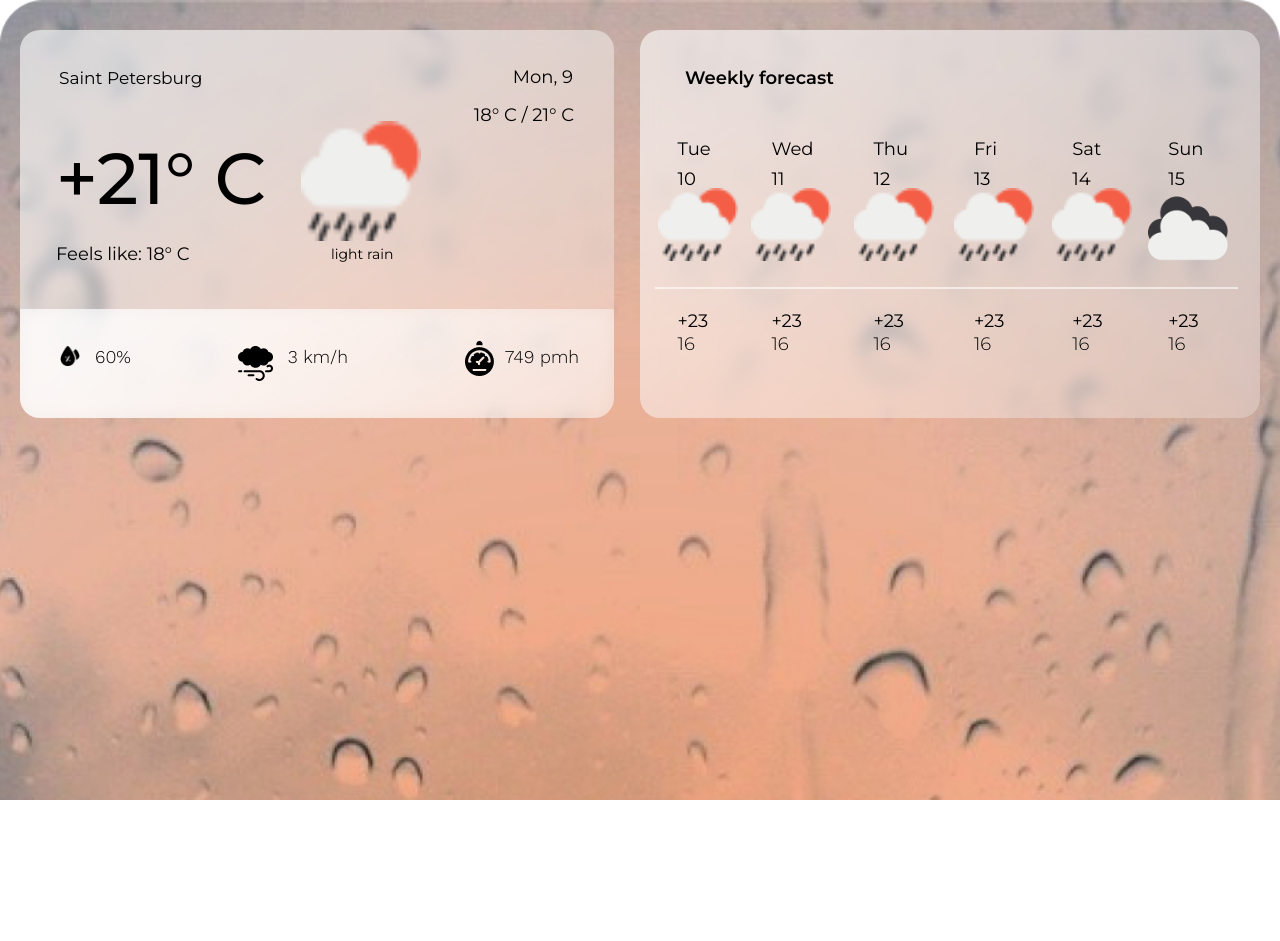
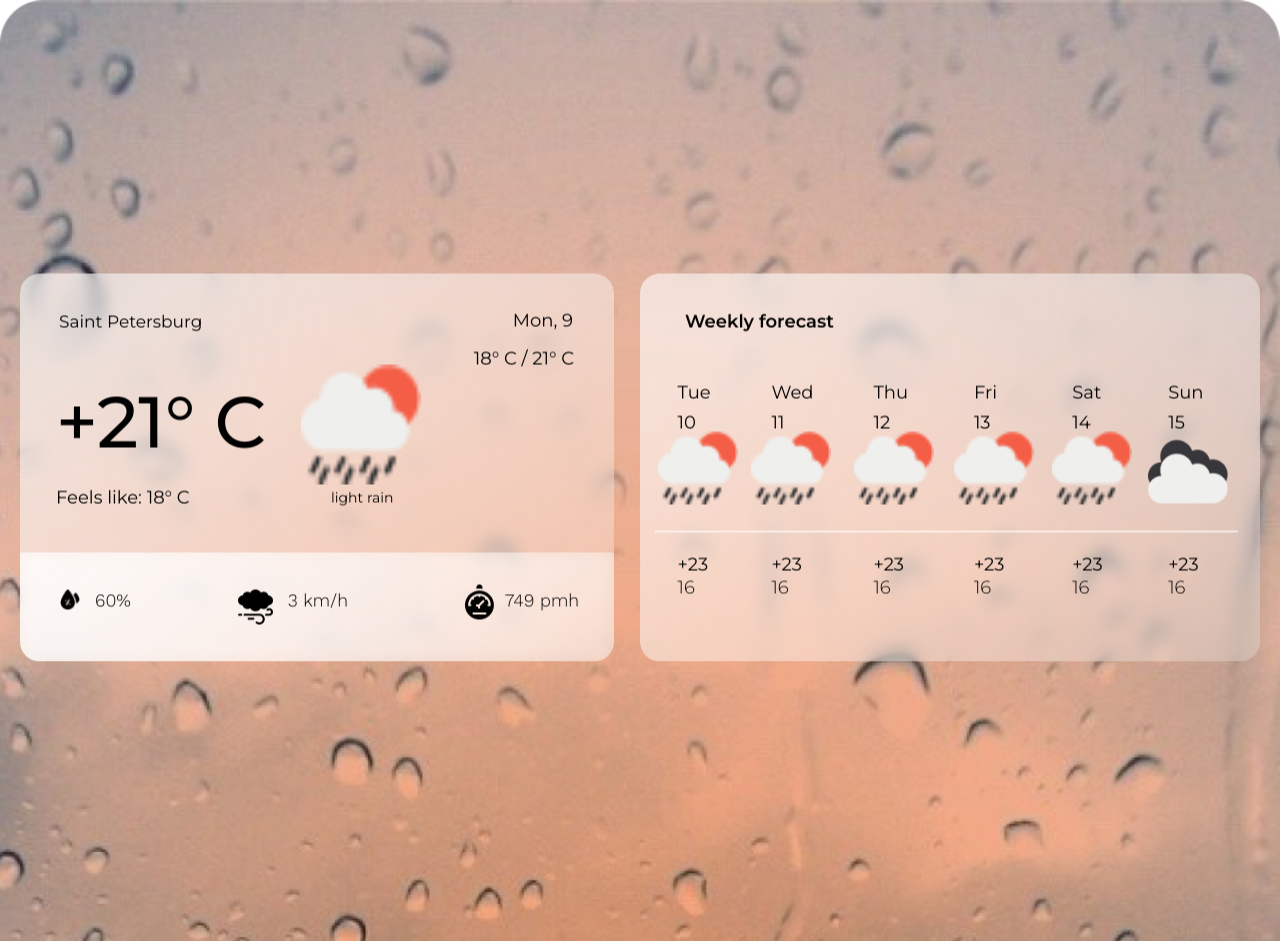
Before and after one commit to gerlinda137/weather-forecast, a plain HTML site: page index.html in a window 1280 px wide. Before the commit the page ends 800 px from the top, so only its background shows below. Drawn offline with nearby package versions, Linux system fonts and the light colour scheme; no server answers.

Commit message:
changed mediaqueries properties

```diff
--- a/style.css
+++ b/style.css
@@ -245,7 +245,7 @@ ul {
 
 /*desktop*/
 
-@media (min-width: 720px) {
+@media (min-width: 900px) {
   body {
     padding: 0;
     font-size: 18px;
@@ -255,12 +255,16 @@ ul {
     max-width: 1312px;
     width: 100%;
     padding: 0 20px;
+    position: relative;
     /* margin-top: 30vh; */
   }
 
   .page-main {
     flex-direction: row;
     justify-content: center;
+    margin-top: 40%;
+    padding-top: 0;
+    transform: translate(0, -50%);
   }
 
   .current {
```
